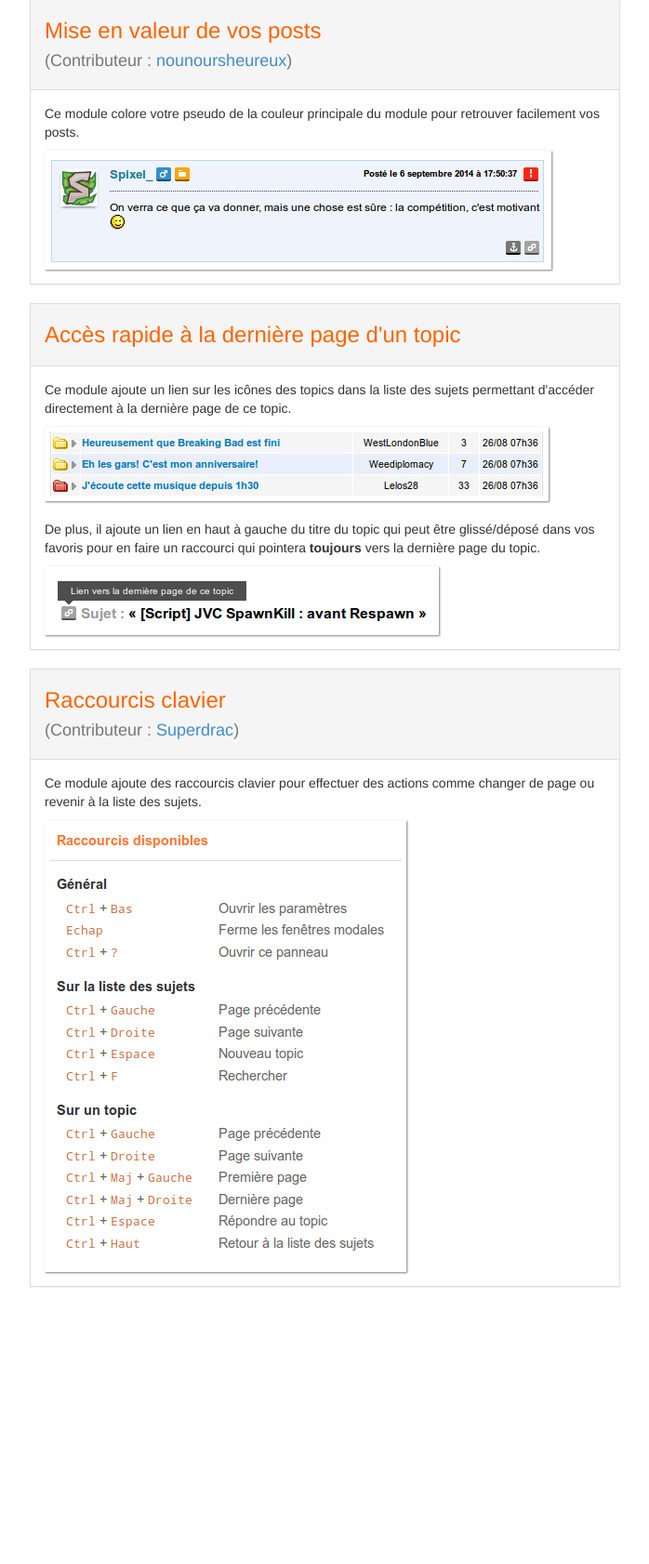
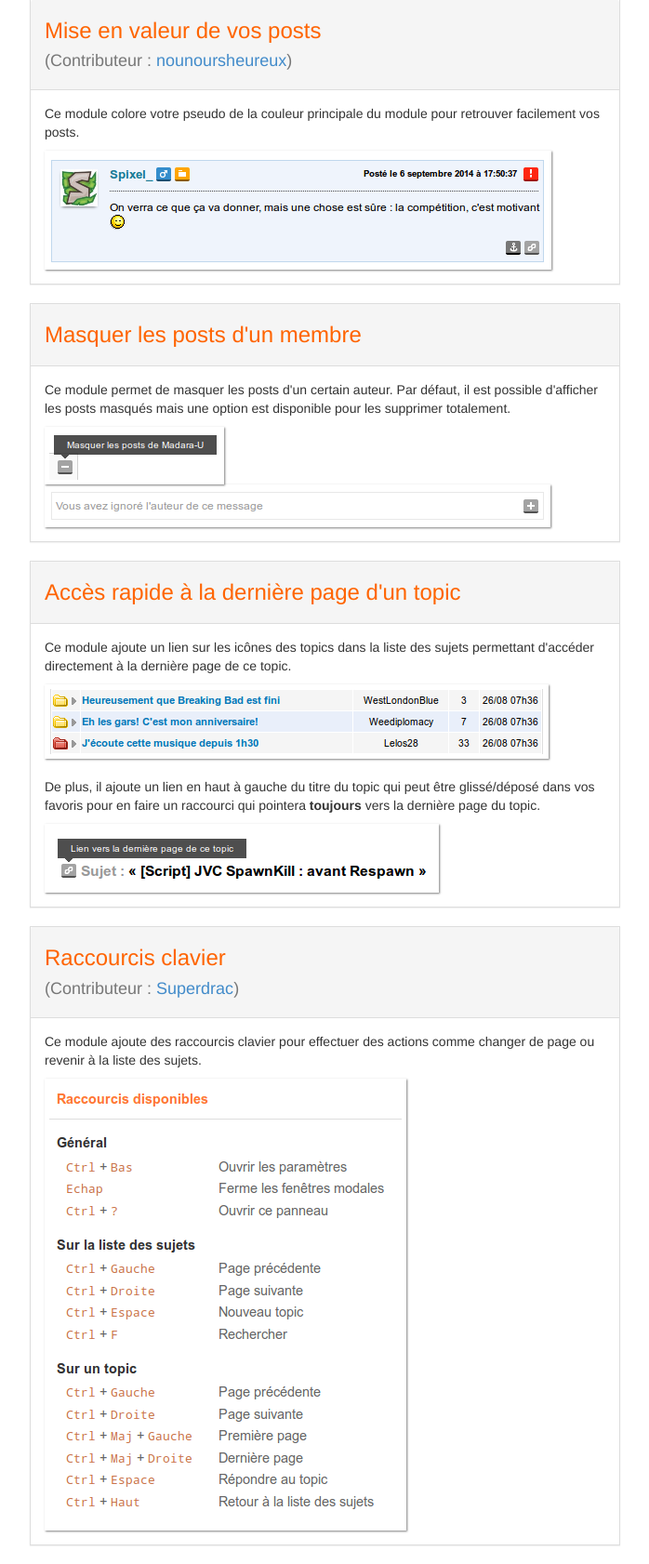
Before and after one commit to dorian-marchal/get-spawnkill, a PHP site: page / in a window 1280 px wide. Shown: the part 4597-6279 px from the top of the page at 93% size, without its empty margins (53-751 px from the left). Before the commit the page ends 5982 px from the top, so only its background shows below. Run offline with PHP 8.4, Linux system fonts and the light colour scheme; some libraries are stand-ins or nearby versions.

Commit message:
Ajoute la fonctionnalité Ignorer

```diff
--- a/index.php
+++ b/index.php
@@ -181,6 +181,24 @@
 
 		<div class="panel panel-default feature" >
 			<div class="panel-heading" >
+				<h3>Masquer les posts d'un membre</h3>
+			</div>
+			<div class="panel-body" >
+				<p>
+					Ce module permet de masquer les posts d'un certain auteur. Par défaut, il est possible d'afficher les posts masqués
+					mais une option est disponible pour les supprimer totalement.
+				</p>
+				<div data-toggle="tooltip" class="feature-img" title="Bouton de masquage" >
+					<img src="img/block-button.png" />
+				</div>
+				<div data-toggle="tooltip" class="feature-img" title="Post ignoré" >
+					<img src="img/blocked-post.png" />
+				</div>
+			</div>
+		</div>
+
+		<div class="panel panel-default feature" >
+			<div class="panel-heading" >
 				<h3>Accès rapide à la dernière page d'un topic</h3>
 			</div>
 			<div class="panel-body" >
```
Also changed, not shown: img/block-button.png (added), img/blocked-post.png (added).
